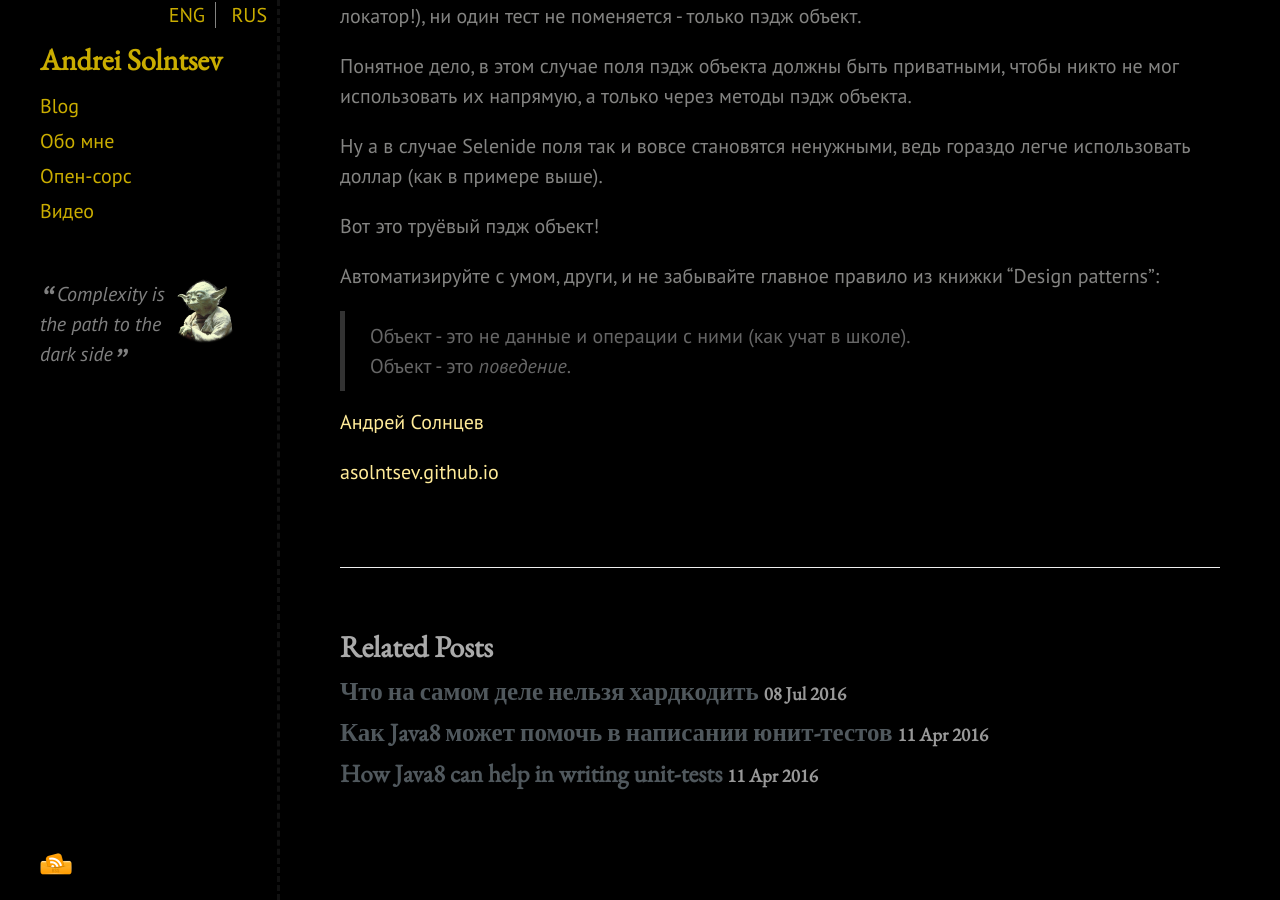
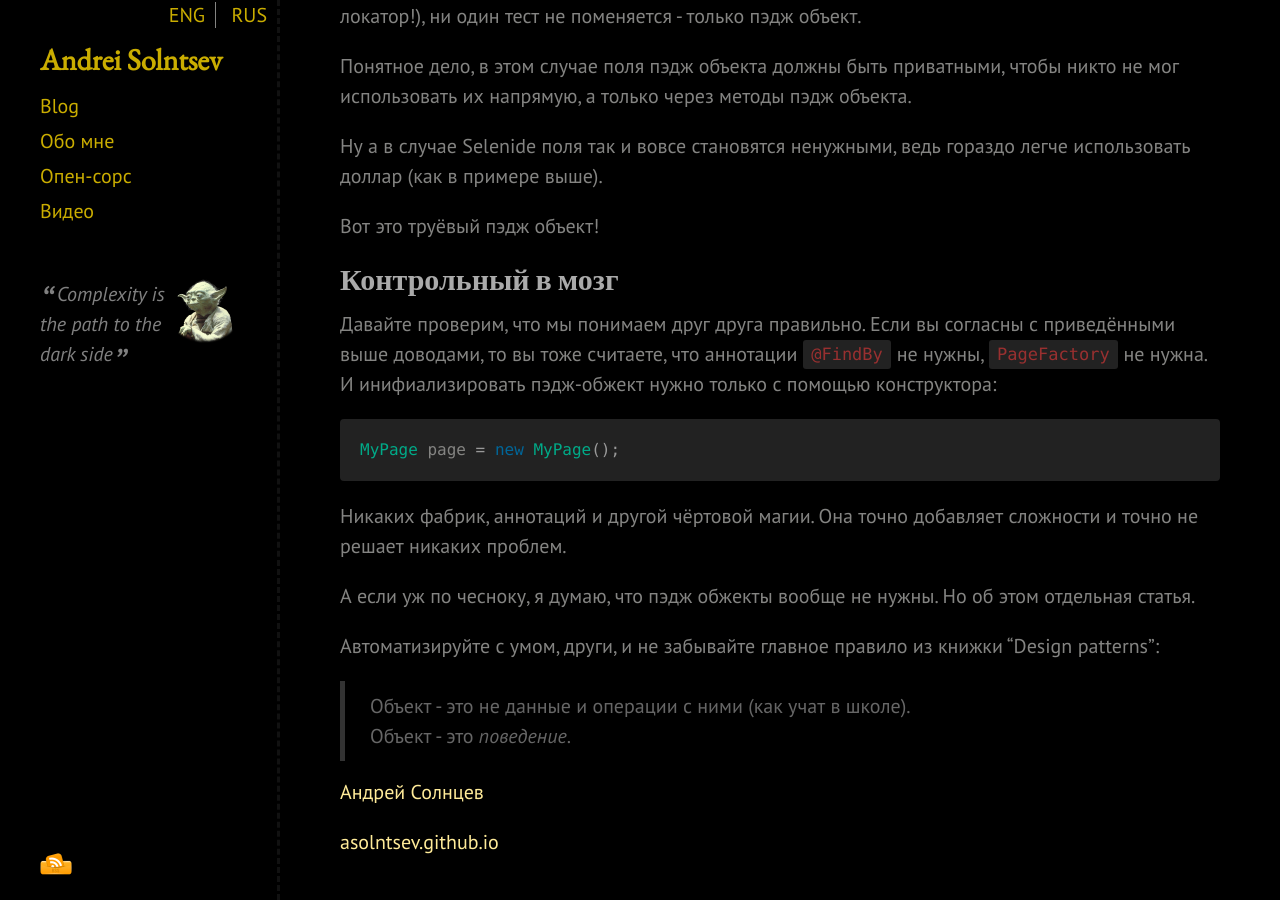
Before and after one commit to asolntsev/asolntsev.github.io, a Jekyll site: the page built from _posts/ru/2016-07-09-true-page-object.md, in a window 1280 px wide and 900 px high, scrolled down 2271 px. Built offline with Jekyll 4.4.1, drawn with Linux system fonts in a browser that asks for light colours; nearby versions of some CDN libraries; comment, search, counter and statistics services are not loaded.

Commit message:
add final notice

````diff
--- a/_posts/ru/2016-07-09-true-page-object.md
+++ b/_posts/ru/2016-07-09-true-page-object.md
@@ -104,6 +104,22 @@ public class RegistrationPage {
 
 Вот это труёвый пэдж объект!
 
+## Контрольный в мозг
+
+Давайте проверим, что мы понимаем друг друга правильно.
+Если вы согласны с приведёнными выше доводами, то вы тоже считаете, что аннотации `@FindBy` не нужны, `PageFactory` не нужна.
+И инифиализировать пэдж-обжект нужно только с помощью конструктора:
+
+```java
+MyPage page = new MyPage();
+```
+
+Никаких фабрик, аннотаций и другой чёртовой магии.
+Она точно добавляет сложности и точно не решает никаких проблем.
+
+А если уж по чесноку, я думаю, что пэдж обжекты вообще не нужны. Но об этом отдельная статья.
+
+
 Автоматизируйте с умом, други, и не забывайте главное правило из книжки "Design patterns":
 
 > Объект - это не данные и операции с ними (как учат в школе).<br/>
````
